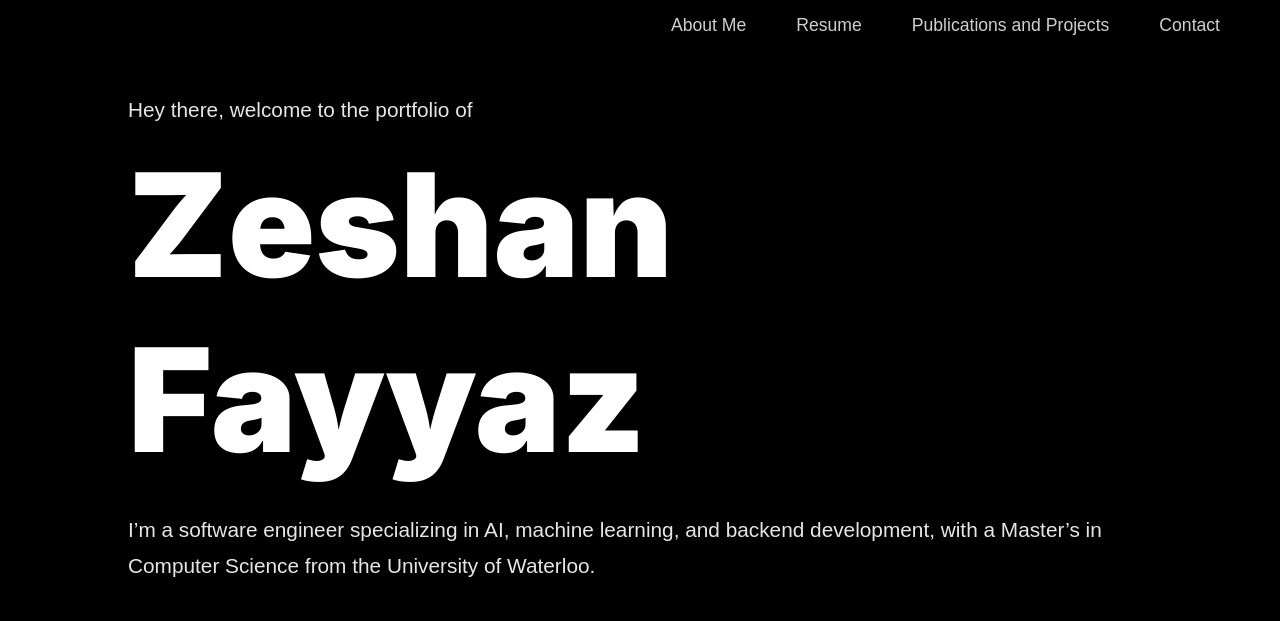
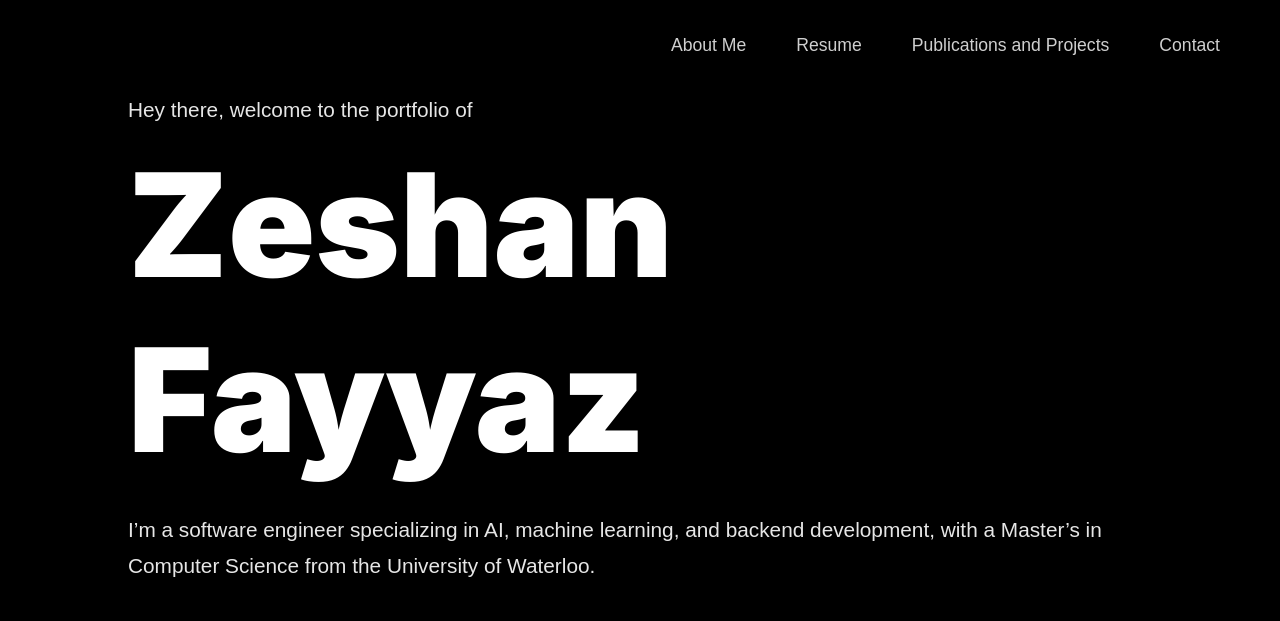
Before and after one commit to ZeshanFayyaz/portfolio, a plain HTML site: page index.html in a window 1280 px wide. Shown: the top 621 px of the page. Drawn offline with Linux system fonts and the light colour scheme; a web font is replaced by a local one.

Commit message:
update padding

```diff
--- a/styles.css
+++ b/styles.css
@@ -28,7 +28,7 @@ nav {
 }
 /* ✅ Only adjust navbar padding for non-home pages */
 body:not(#index-page) nav {
-  padding: 15px 60px;
+  padding: 35px 60px;
 }
 
 
```
